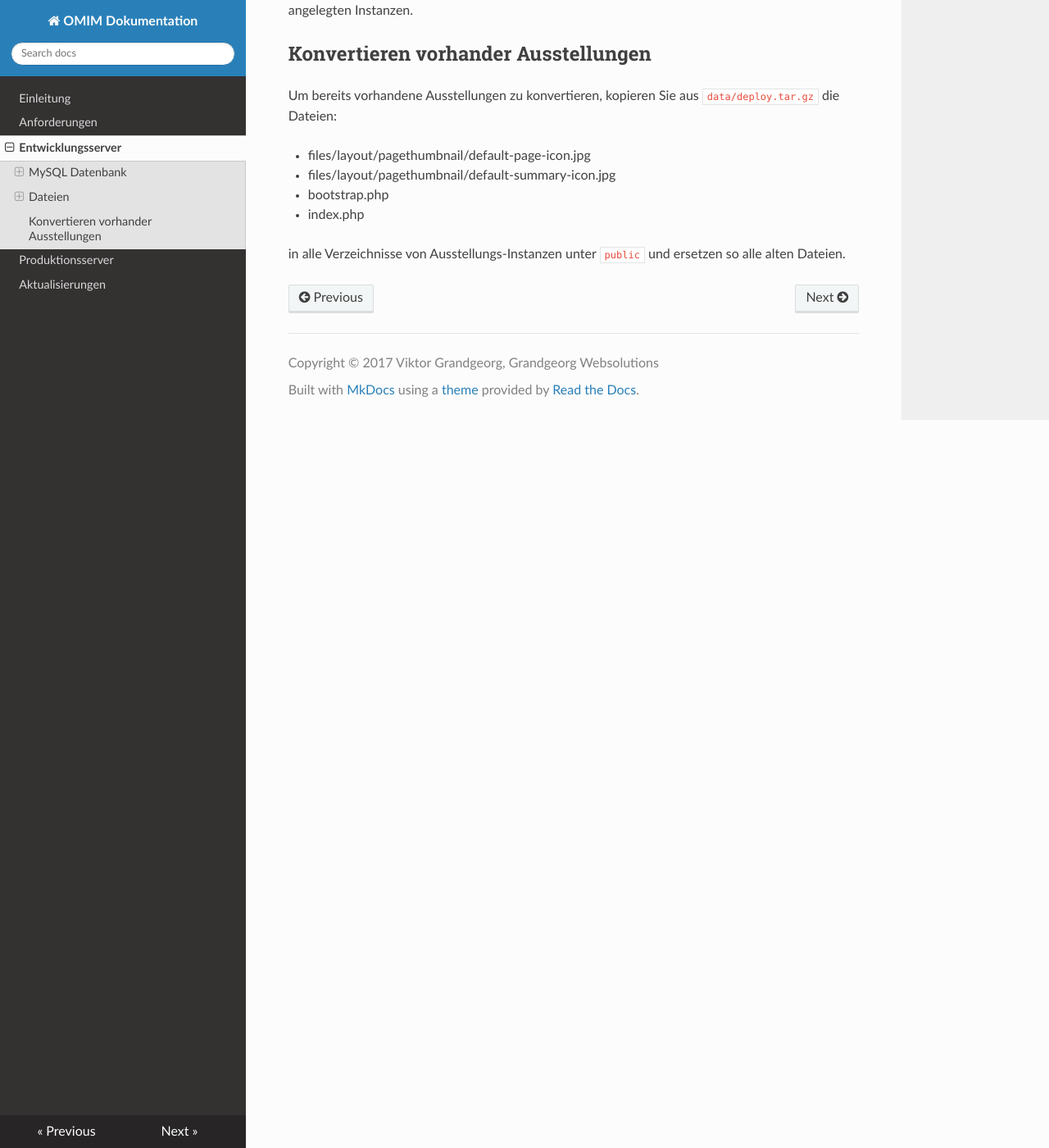
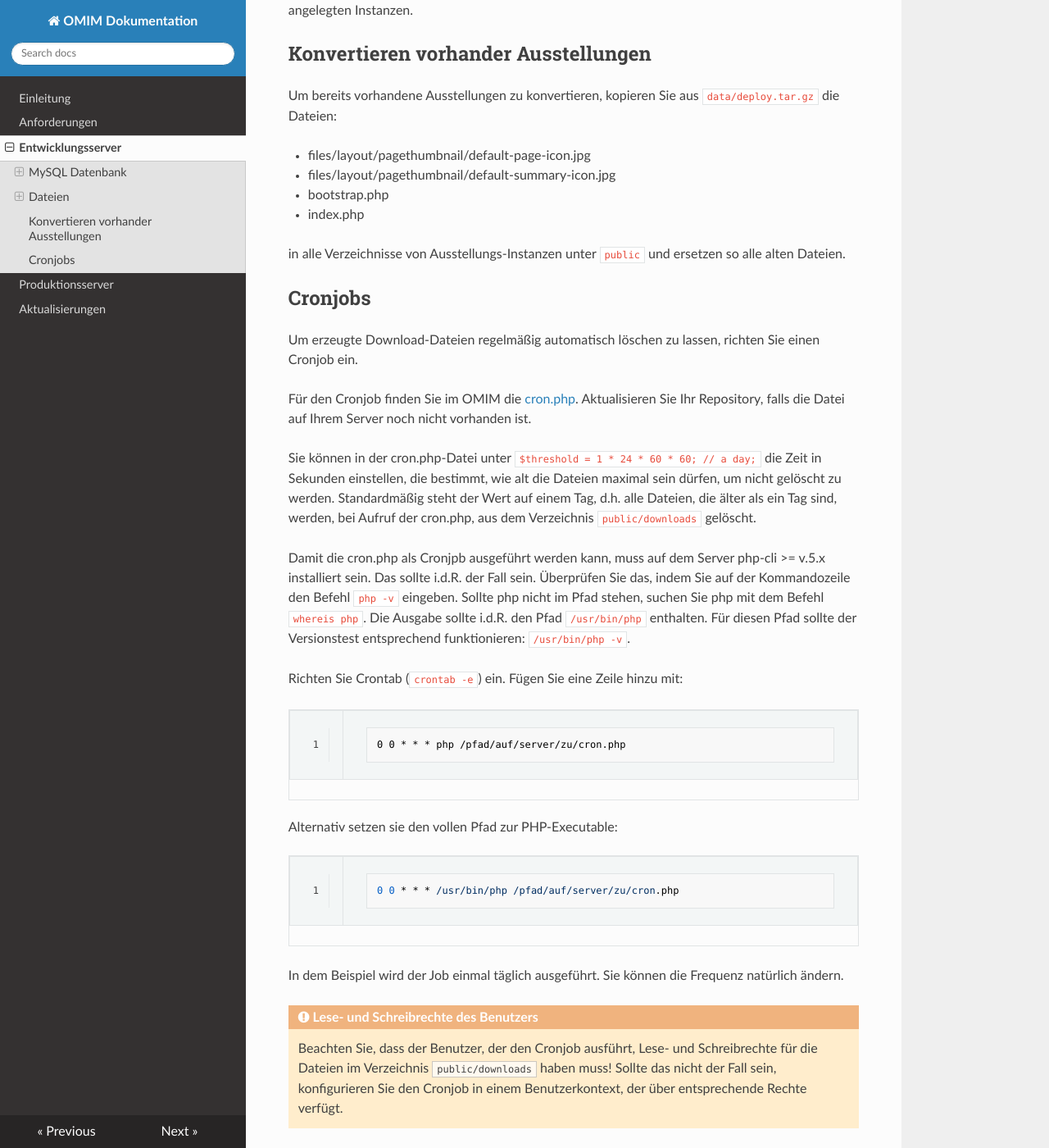
Before and after one commit to Deutsche-Digitale-Bibliothek/ddb-virtualexhibitions-systemdocs, an MkDocs documentation site: the page built from docs/dev-srv.md, in a window 1280 px wide and 1400 px high, scrolled down 5779 px. Shown: the whole window at 82% size. Built offline with MkDocs 1.6.1, drawn with Linux system fonts in a browser that asks for light colours; nearby versions of some CDN libraries; old or Windows-style settings are respelled for this version of MkDocs.

Commit message:
Add description for cronjob.

````diff
--- a/docs/dev-srv.md
+++ b/docs/dev-srv.md
@@ -219,3 +219,36 @@ Um bereits vorhandene Ausstellungen zu konvertieren, kopieren Sie aus ``data/dep
 - index.php
 
 in alle Verzeichnisse von Ausstellungs-Instanzen unter ``public`` und ersetzen so alle alten Dateien.
+
+
+## Cronjobs
+
+Um erzeugte Download-Dateien regelmäßig automatisch löschen zu lassen, richten Sie einen Cronjob ein.
+
+Für den Cronjob finden Sie im OMIM die [cron.php](https://github.com/Deutsche-Digitale-Bibliothek/ddb-virtualexhibitions-manager/blob/master/cron.php). Aktualisieren Sie Ihr Repository, falls die Datei auf Ihrem Server noch nicht vorhanden ist.
+
+Sie können in der cron.php-Datei unter  `#!php $threshold = 1 * 24 * 60 * 60; // a day;` die Zeit in Sekunden einstellen, die bestimmt, wie alt die Dateien maximal sein dürfen, um nicht gelöscht zu werden. Standardmäßig steht der Wert auf einem Tag, d.h. alle Dateien, die älter als ein Tag sind, werden, bei Aufruf der cron.php, aus dem Verzeichnis ```public/downloads``` gelöscht.
+
+Damit die cron.php als Cronjpb ausgeführt werden kann, muss auf dem Server php-cli >= v.5.x installiert sein. Das sollte i.d.R. der Fall sein. Überprüfen Sie das, indem Sie auf der Kommandozeile den Befehl ```php -v``` eingeben. Sollte php nicht im Pfad stehen, suchen Sie php mit dem Befehl ```whereis php```. Die Ausgabe sollte i.d.R. den Pfad ```/usr/bin/php ``` enthalten. Für diesen Pfad sollte der Versionstest entsprechend funktionieren: ```/usr/bin/php -v```.
+
+Richten Sie Crontab (```crontab -e```) ein. Fügen Sie eine Zeile hinzu mit:
+
+```sh linenums="1"
+
+0 0 * * * php /pfad/auf/server/zu/cron.php
+
+```
+Alternativ setzen sie den vollen Pfad zur PHP-Executable:
+
+```sh linenums="1"
+
+0 0 * * * /usr/bin/php /pfad/auf/server/zu/cron.php
+
+```
+
+In dem Beispiel wird der Job einmal täglich ausgeführt. Sie können die Frequenz natürlich ändern.
+
+!!! warning "Lese- und Schreibrechte des Benutzers"
+    Beachten Sie, dass der Benutzer, der den Cronjob ausführt, Lese- und Schreibrechte
+    für die Dateien im Verzeichnis ```public/downloads``` haben muss! Sollte das nicht der Fall sein,
+    konfigurieren Sie den Cronjob in einem Benutzerkontext, der über entsprechende Rechte verfügt.
````
